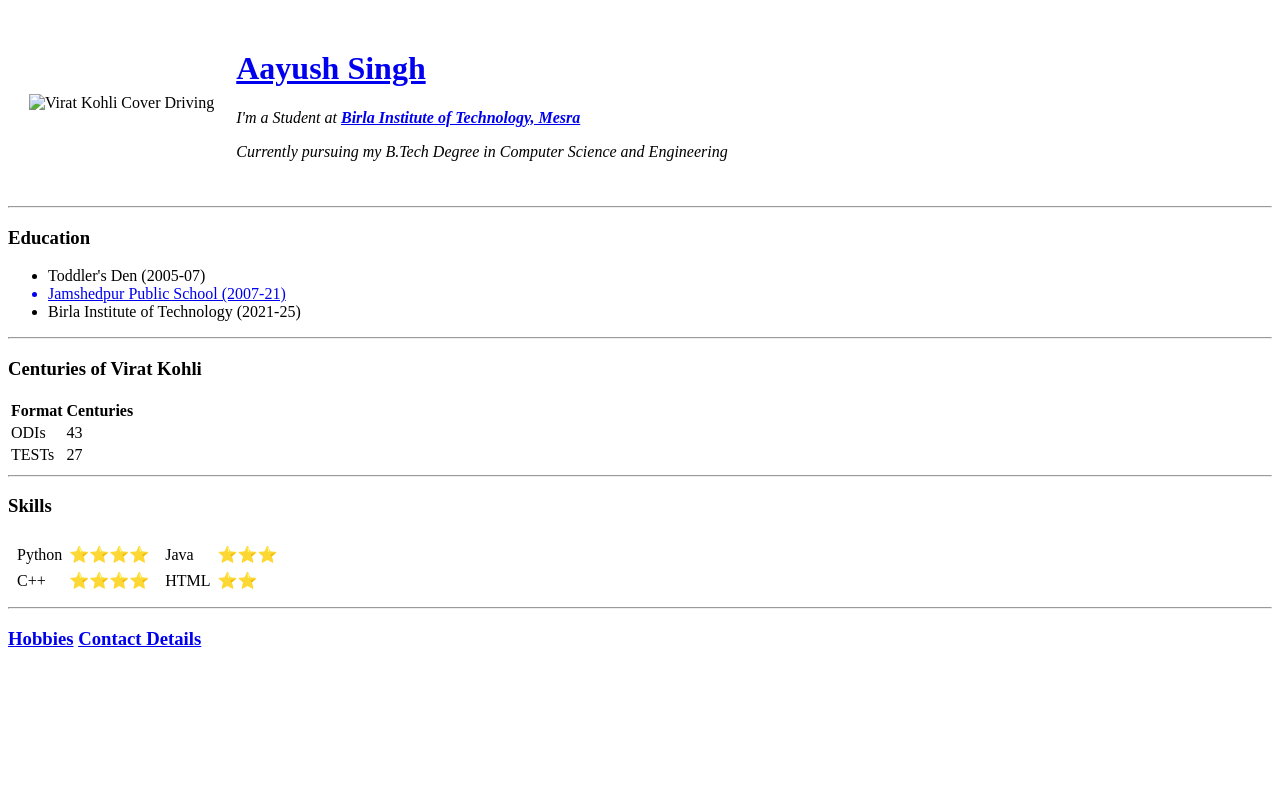
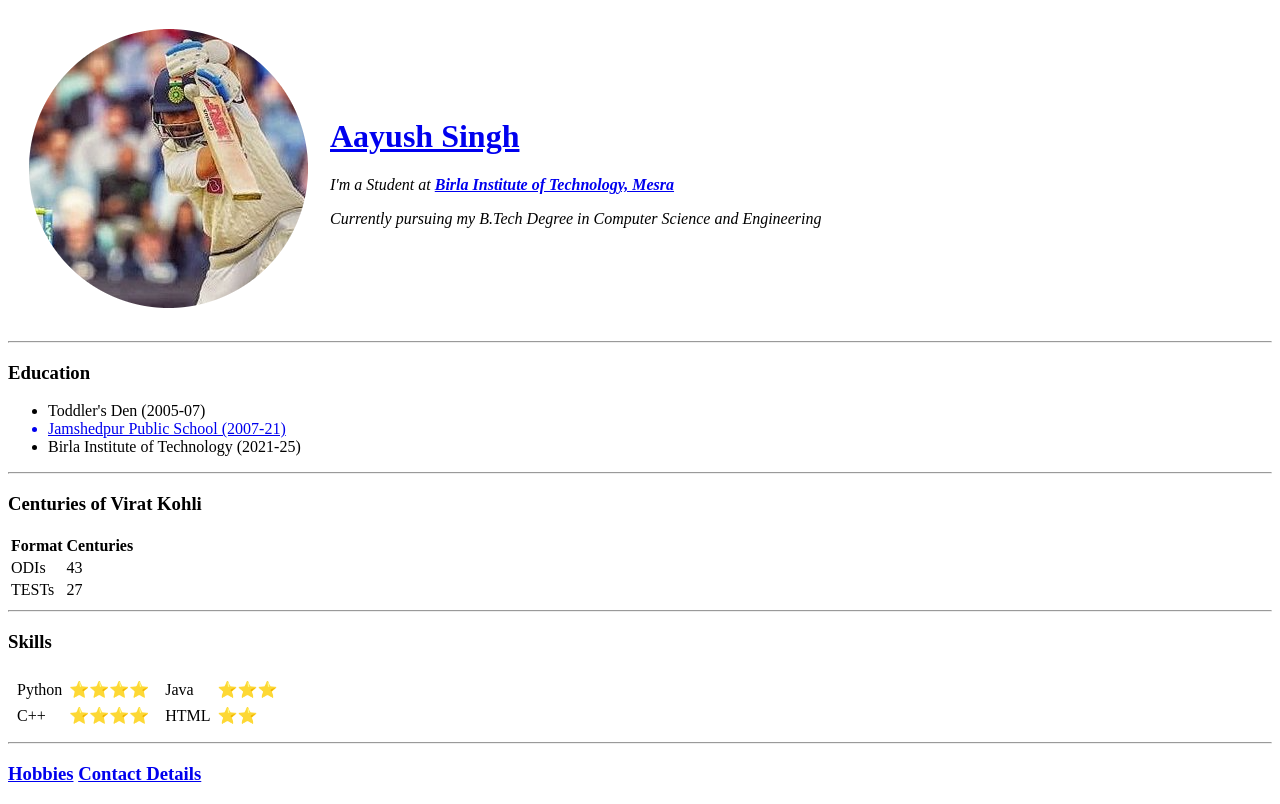
Before and after one commit to singhaayush5/TestSite, a plain HTML site: page index.html in a window 1280 px wide. Drawn offline with Linux system fonts and the light colour scheme.

Commit message:
update img retrieval

```diff
--- a/index.html
+++ b/index.html
@@ -9,7 +9,7 @@
     <body>
         <table cellspacing="20">
             <tr>
-                <td><img src="VK CDrive-modified.png" alt="Virat Kohli Cover Driving"></td>
+                <td><img src="images/VK CDrive-modified.png" alt="Virat Kohli Cover Driving"></td>
                 <td><a href="https://twitter.com/ayuzing5"><h1><strong>Aayush Singh</strong></h1></a>
                     <p><em>I'm a Student at <a href="https://www.bitmesra.ac.in/"><strong>Birla Institute of Technology, Mesra</strong></a></em></p>
                     <p><em>Currently pursuing my B.Tech Degree in Computer Science and Engineering</em></p></td>
```
